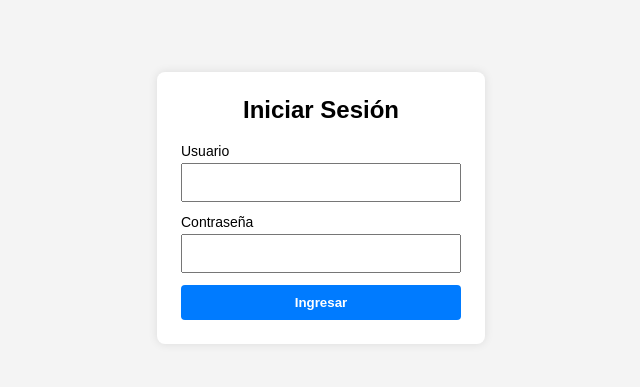
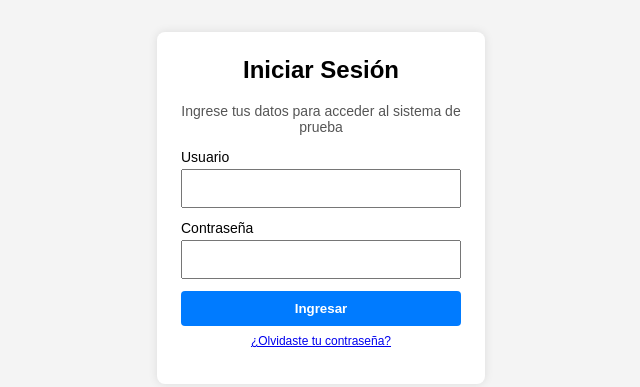
Before and after one commit to andres782003-beep/login_web_git, a plain HTML site: page index.html in a window 1280 px wide. Shown: the part 192-579 px from the top of the page, without its empty margins (319-959 px from the left). Drawn offline with Linux system fonts and the light colour scheme.

Commit message:
Agrego texto de ayuda y enlace de olvidaste contraseña

```diff
--- a/index.html
+++ b/index.html
@@ -56,6 +56,9 @@
     <body>
         <div class="login-card">
             <h2>Iniciar Sesión</h2>
+            <p style="font-size: 14px;color: #555;text-align: center;">
+                Ingrese tus datos para acceder al sistema de prueba
+            </p>
             <form>
                 <div class="form-group">
                     <label for="usuario">Usuario</label>
@@ -67,6 +70,9 @@
                 </div>
                 <button type="submit">Ingresar</button>
             </form>
+            <p style="font-size: 12px;text-align: center;margin-top: 8px;">
+                <a href="#">¿Olvidaste tu contraseña?</a>
+            </p>
         </div>
     </body>
 </html>
```
